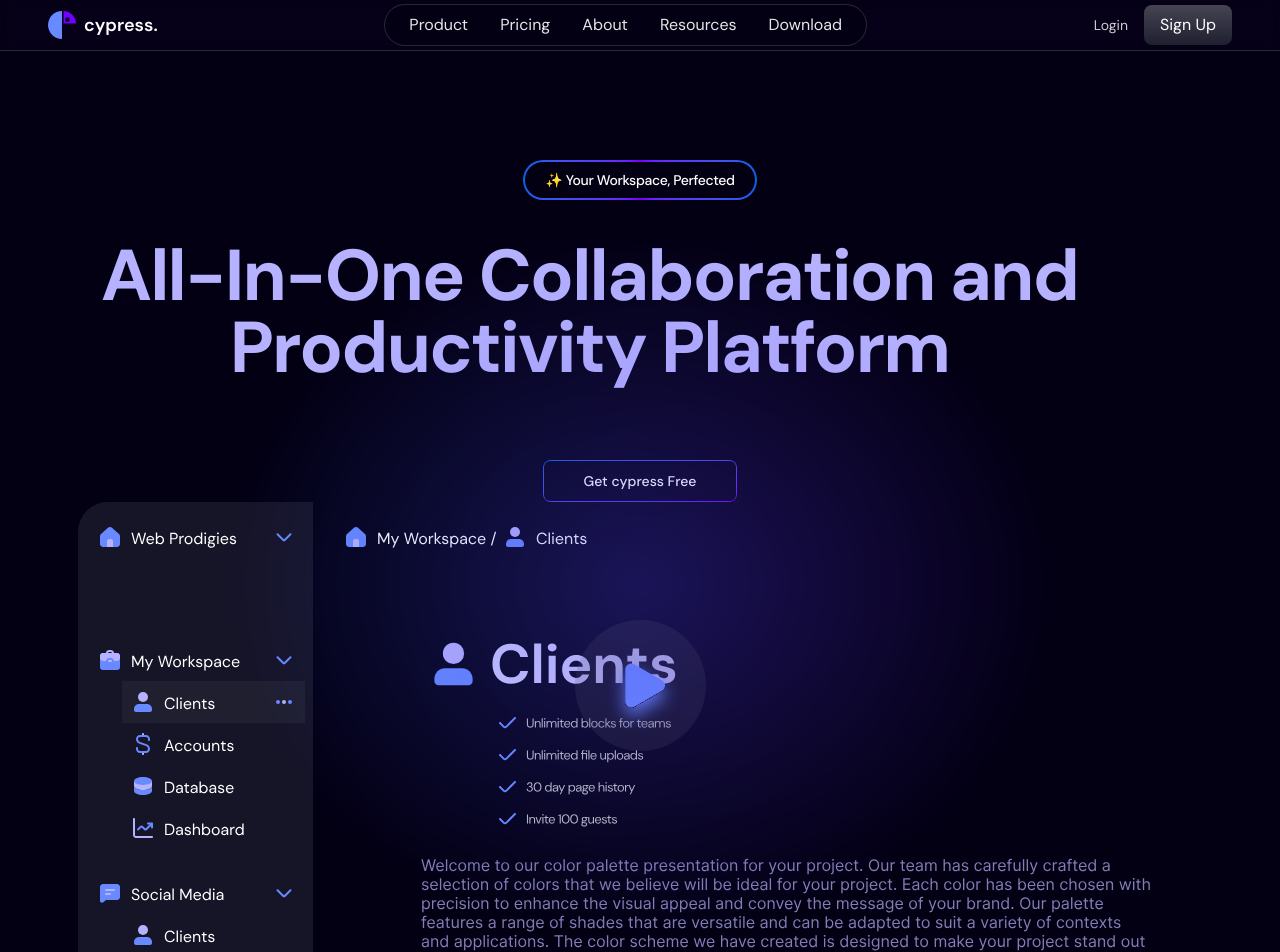
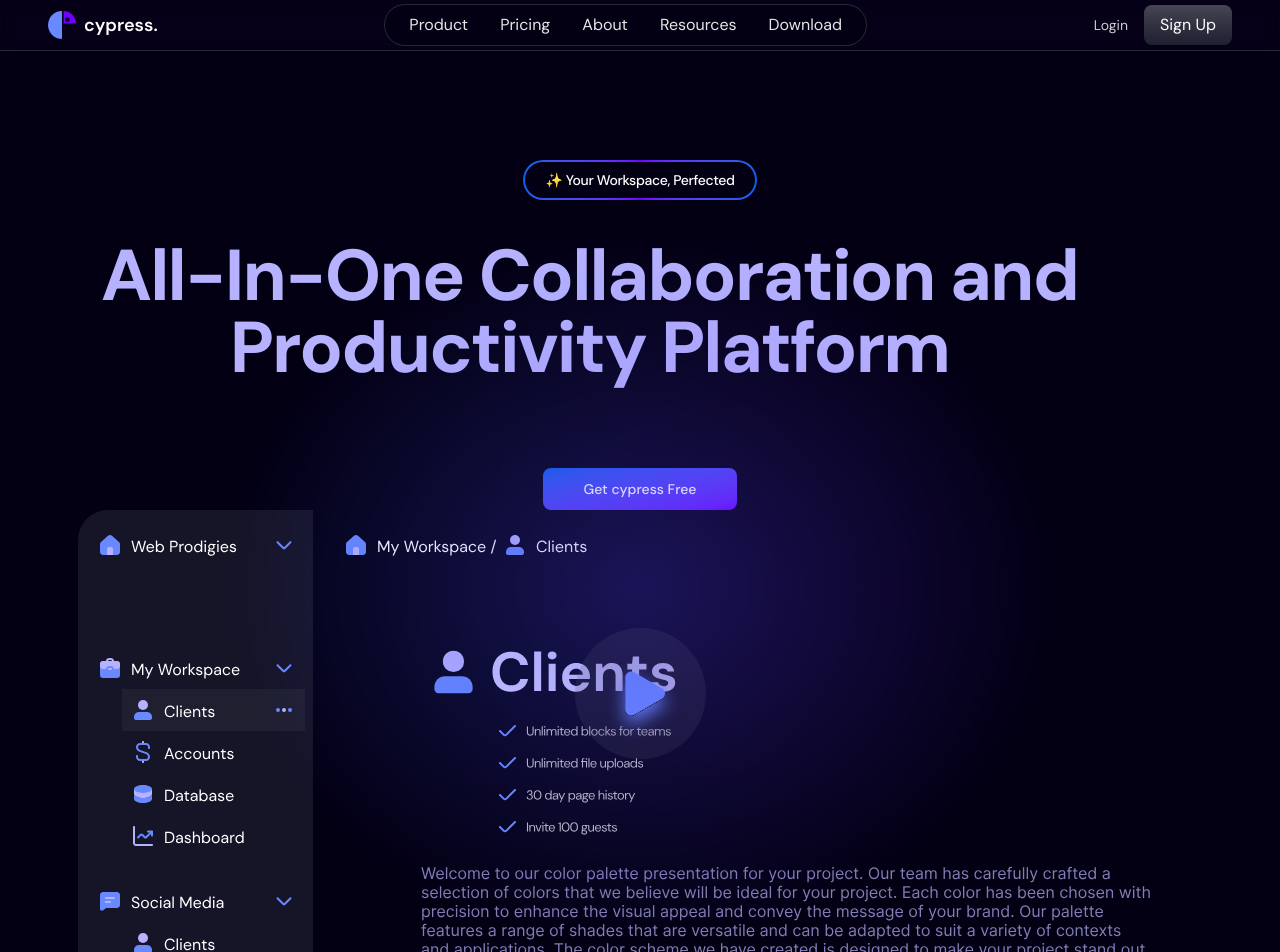
Before and after one commit to Creatureab/saas-page, a Next.js app: page / in a window 1280 px wide. Shown: the top 952 px of the page. Built offline with nearby package versions, Linux system fonts and the light colour scheme.

Commit message:
this Hero section align

```diff
--- a/src/section/Hero.tsx
+++ b/src/section/Hero.tsx
@@ -4,7 +4,7 @@
 
 const Hero = () => {
     return (
-        <section className="relative pt-10 pb-7 md:mt-10 md:pt-20 md:pb-10 overflow-hidden">
+        <section className="relative pt-10 pb-7 md:mt-10 md:pt-20 md:pb-10 items-center overflow-hidden">
             <div className="container lg:flex lg:flex-col lg:items-center lg:text-center">
                 <div className="flex w-fit flex-col lg:items-center">
                     <div className="mb-10 mt-10 px-4 md:px-0 justify-between">
@@ -17,28 +17,28 @@
                         </div>
                     </div>
                 </div>
-                <div className="px-4 md:px-0">
-                    <h1 className="max-w-5xl mb-3 text-5xl font-bold tracking-tight text-[#B6B2FF] text-left md:text-center md:text-7xl lg:text-7xl justify-between">
+                <div className="px-4 md:px-3">
+                    <h1 className="max-w-5xl mb-3 text-5xl font-bold tracking-tight text-[#B6B2FF] text-center md:text-7xl lg:text-7xl justify-center">
                         All-In-One Collaboration and Productivity Platform
                     </h1>
 
                     <div className="mt-16 gap-8 inline-flex items-center justify-center inset-0">
                         <div className="mb-16">
-                            <button className="relative inline-flex items-center justify-center p-[1px] overflow-hidden rounded-lg group">
+                            <button className="relative inline-flex items-center justify-center p-[1px] overflow-hidden rounded-lg group mt-2">
                                 <span className="absolute inset-0 bg-gradient-to-br from-[#0560E8] to-[#7000FF] group-hover:from-[#0560E8] group-hover:to-[#7000FF] opacity-100 transition-opacity duration-300"></span>
-                                <span className="relative px-10 py-3 md:px-10 md:py-2 transition-all ease-out bg-[#030014] rounded-md group-hover:bg-opacity-0 duration-300">
+                                <span className="px-10 py-3 md:px-10 md:py-2 transition-all ease-out bg-[#030014] rounded-md group-hover:bg-opacity-0 duration-300">
                                     <span className="relative text-sm font-medium text-white">Get cypress Free</span>
                                 </span>
                             </button>
                             <div className="absolute inset-0 opacity-30 bg-gradient-to-r from-[#0560E8] to-[#7000FF] [mask-image:radial-gradient(50%_50%_at_16.8%_18.3%,white,transparent_65%)] [mask-image:radial-gradient(50%_50%_at_50%,white,transparent_65%)] shadow-[0_100px_50px_rgb(140,69,255)]"></div>
-                              <div className="flex items-center justify-center w-full max-w-[393px] md:max-w-[900px] lg:max-w-[1145px] h-auto overlay-hidden">
+                              <div className="flex items-center justify-center w-full max-w-[393px] md:max-w-[900px] lg:max-w-[1145px] h-auto overflow-hidden">
                                 <Image
                                   src={Herobg}
                                   alt="Collaboration platform dashboard preview"
                                   width={1145}
                                   height={541}
                                   priority
-                                  className="w-full h-auto object-contain"
+                                  className="w-full h-auto object-contain object-left"
                                   />
                               </div>
                             </div>
```
